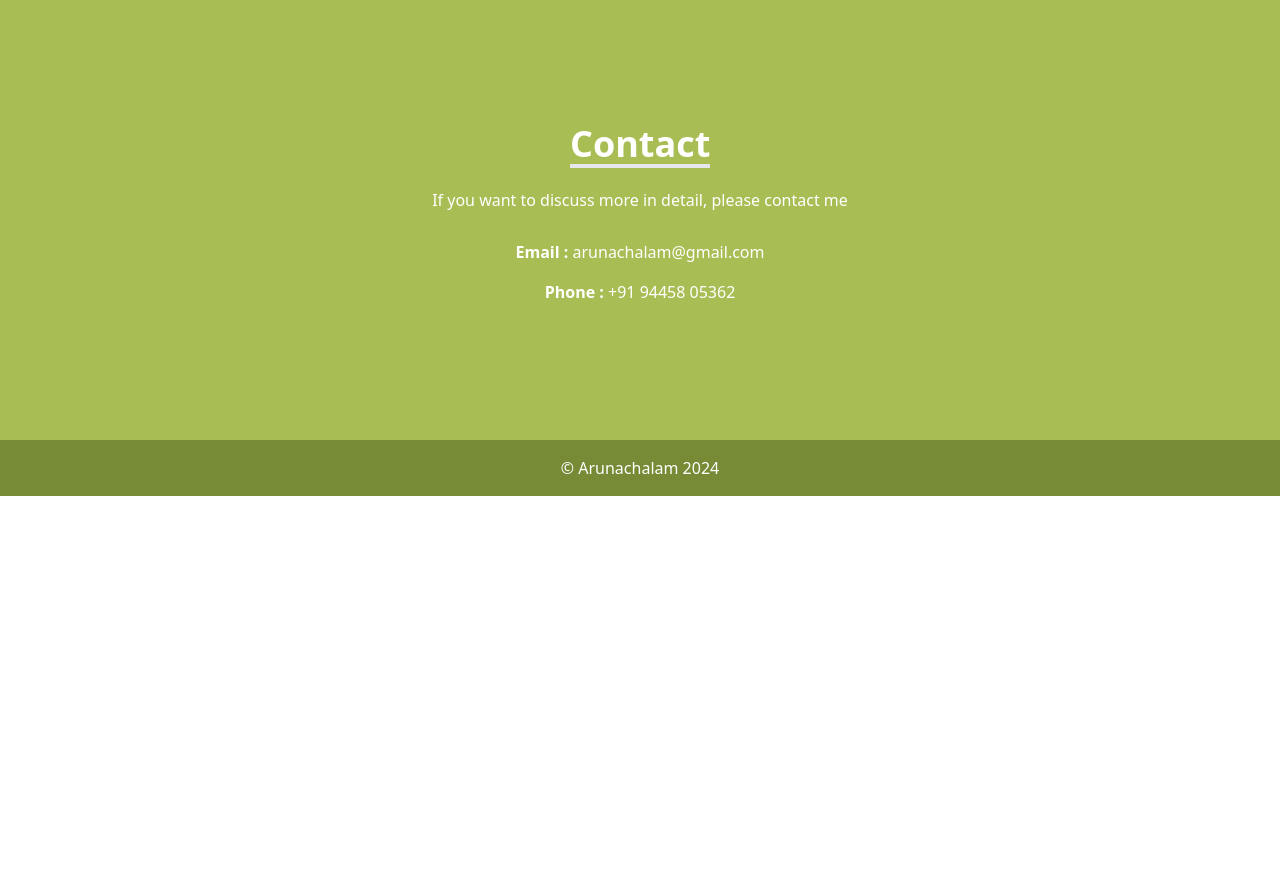
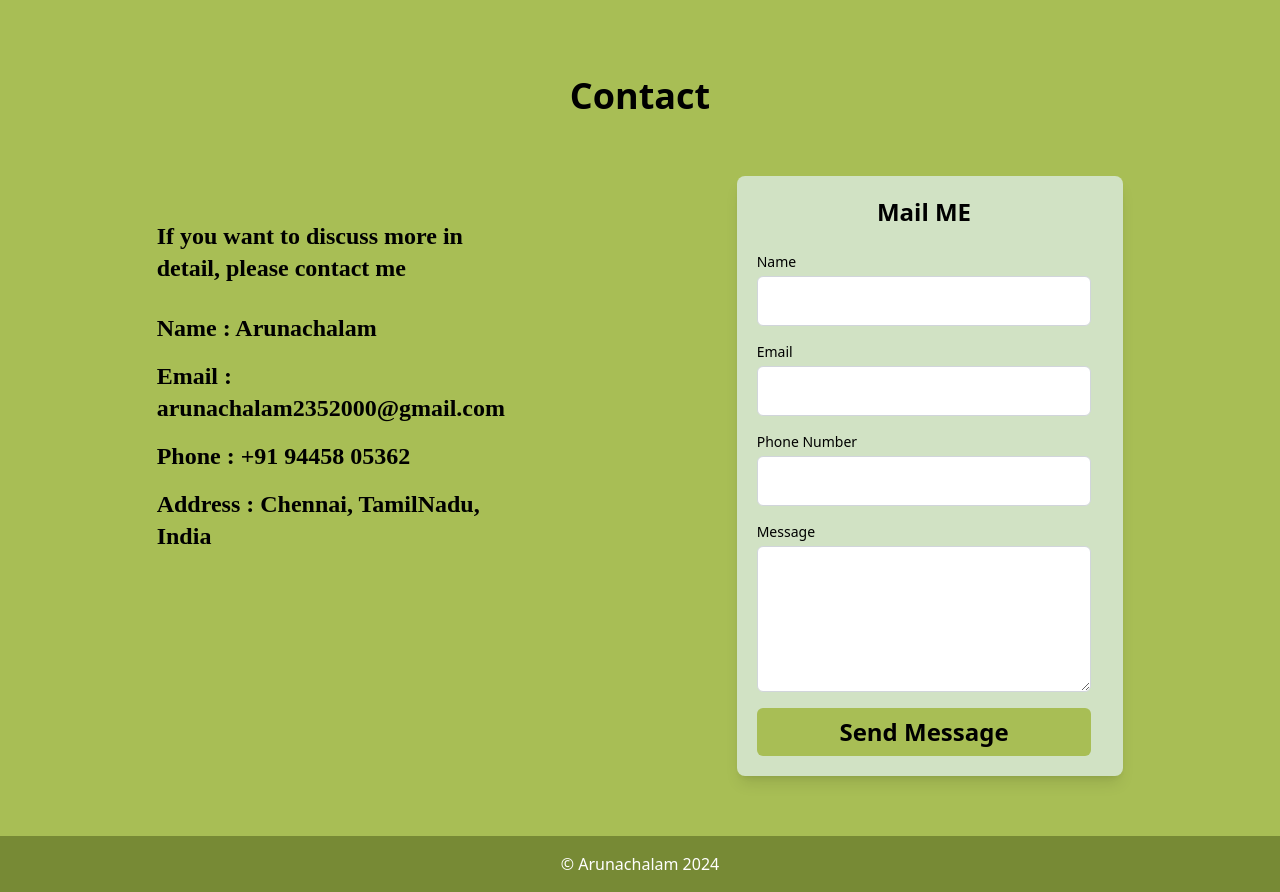
Before and after one commit to arun2352000/MyPortfolio, a React (Vite) app: page / in a window 1280 px wide. Shown: the part 3920-4812 px from the top of the page. Before the commit the page ends 4416 px from the top, so only its background shows below. Built offline with nearby package versions, Linux system fonts and the light colour scheme; a web font is replaced by a local one.

Commit message:
contact form

```diff
--- a/src/components/Contact.jsx
+++ b/src/components/Contact.jsx
@@ -1,21 +1,148 @@
-import React from 'react';
+import React, { useState } from "react";
 
-const Contact = () => {
+const ContactForm = () => {
     const config = {
-        email : 'arunachalam@gmail.com',
-        phone: '+91 94458 05362'
-    }
+        email: "arunachalam2352000@gmail.com",
+        phone: "+91 94458 05362",
+        name: "Arunachalam",
+        address: "Chennai, TamilNadu, India",
+    };
+
+    const [formData, setFormData] = useState({
+        name: "",
+        email: "",
+        phone: "",
+        message: "",
+    });
+    const [responseMessage, setResponseMessage] = useState("");
+    const [isLoading, setIsLoading] = useState(false);
+
+    const handleChange = (e) => {
+        setFormData({
+            ...formData,
+            [e.target.name]: e.target.value,
+        });
+    };
+
+    const validateEmail = (email) => {
+        const pattern = /^[^\s@]+@[^\s@]+\.[^\s@]+$/;
+        return pattern.test(email);
+    };
+
+    const handleSubmit = async (e) => {
+        e.preventDefault();
+        if (!validateEmail(formData.email)) {
+            setResponseMessage("Invalid email address. Please enter a valid email.");
+            return;
+        }
+        setIsLoading(true);
+        try {
+            const response = await fetch(
+                "https://myportfolio-backend-yv2n.onrender.com/api/contact/createQuery",
+                {
+                    method: "POST",
+                    headers: {
+                        "Content-Type": "application/json",
+                    },
+                    body: JSON.stringify(formData),
+                }
+            );
+            if (response.ok) {
+                setResponseMessage("Form submitted successfully!");
+                setFormData({ name: "", email: "", phone: "", message: "" });
+            } else {
+                setResponseMessage("Failed to submit the form. Please try again.");
+            }
+        } catch (error) {
+            console.error("Error:", error);
+            setResponseMessage("An error occurred. Please try again later.");
+        } finally {
+            setIsLoading(false);
+            setTimeout(() => setResponseMessage(""), 5000);
+        }
+    };
+
     return (
-        <section id='contact' className='flex flex-col bg-tertiary px-5 py-32 text-white'>
-        <div className='flex flex-col items-center'>
+        <section id="contact" className="bg-tertiary px-5 py-10 text-black">
+            <div className="flex flex-col justify-center px-5 py-20 md:py-10  ">
+                <h1 className="text-4xl text-center border-secondary font-bold">Contact</h1>
+            </div>
+            <div className="flex flex-col md:flex-row justify-around px-10 py-5 text-2xl">
+                <div className="md:w-1/3 md:pr-8 py-11">
+                    <p className="pb-5 font-bold font-text">If you want to discuss more in detail, please contact me</p>
+                    <p id="details" className="py-2 font-bold font-text"><span className="font-bold">Name :</span> {config.name}</p>
+                    <p className="py-2 font-bold font-text"><span className="font-bold">Email :</span> {config.email}</p>
+                    <p className="py-2 font-bold font-text"><span className="font-bold">Phone :</span> {config.phone}</p>
+                    <p className="py-2 font-bold font-text"><span className="font-bold">Address :</span> {config.address}</p>
+                </div>
 
-            <h1 className='text-4xl border-b-4  border-secondary mb-5 w-[140px] font-bold'>Contact</h1>
-            <p className='pb-5'>If you want to discuss more in detail, please contact me</p>
-            <p className='py-2'><span className='font-bold'>Email :</span> {config.email}</p>
-            <p className='py-2'><span className='font-bold'>Phone :</span> {config.phone}</p>
-        </div>
-    </section>
+                <div id="form" className="md:w-1/3 md:pr-8 p-5 px-5  bg-secondary rounded-lg shadow-lg">
+                    <h1 className="text-2xl font-bold mb-6 text-center">Mail ME</h1>
+                    <form onSubmit={handleSubmit} className="space-y-4">
+                        <div>
+                            <label htmlFor="name" className="block text-sm font-medium text-black">Name</label>
+                            <input
+                                type="text"
+                                id="name"
+                                name="name"
+                                value={formData.name}
+                                onChange={handleChange}
+                                className="mt-1 block w-full p-2 border border-gray-300 rounded-md"
+                                required
+                            />
+                        </div>
+                        <div>
+                            <label htmlFor="email" className="block text-sm font-medium text-black">Email</label>
+                            <input
+                                type="email"
+                                id="email"
+                                name="email"
+                                value={formData.email}
+                                onChange={handleChange}
+                                className="mt-1 block w-full p-2 border border-gray-300 rounded-md"
+                                required
+                            />
+                        </div>
+                        <div>
+                            <label htmlFor="phone" className="block text-sm font-medium text-black">Phone Number</label>
+                            <input
+                                type="tel"
+                                id="phone"
+                                name="phone"
+                                value={formData.phone}
+                                onChange={handleChange}
+                                className="mt-1 block w-full p-2 border border-gray-300 rounded-md"
+                                required
+                            />
+                        </div>
+                        <div>
+                            <label htmlFor="message" className="block text-sm font-medium text-black">Message</label>
+                            <textarea
+                                id="message"
+                                name="message"
+                                value={formData.message}
+                                onChange={handleChange}
+                                className="mt-1 block w-full p-2 border border-gray-300 rounded-md"
+                                rows="4"
+                                required
+                            ></textarea>
+                        </div>
+                        <button
+                            type="submit"
+                            className="w-full py-2 px-4 bg-tertiary text-black font-semibold rounded-md hover:bg-primary focus:outline-none focus:ring-2 focus:ring-black focus:ring-offset-2"
+                        >
+                            {isLoading ? "Submitting..." : "Send Message"}
+                        </button>
+                    </form>
+                    {responseMessage && (
+                        <p className={`mt-4 text-center ${responseMessage.includes("successfully") ? "text-green-700" : "text-red-500"}`}>
+                            {responseMessage}
+                        </p>
+                    )}
+                </div>
+            </div>
+        </section>
     );
 };
 
-export default Contact;
+export default ContactForm;
```
